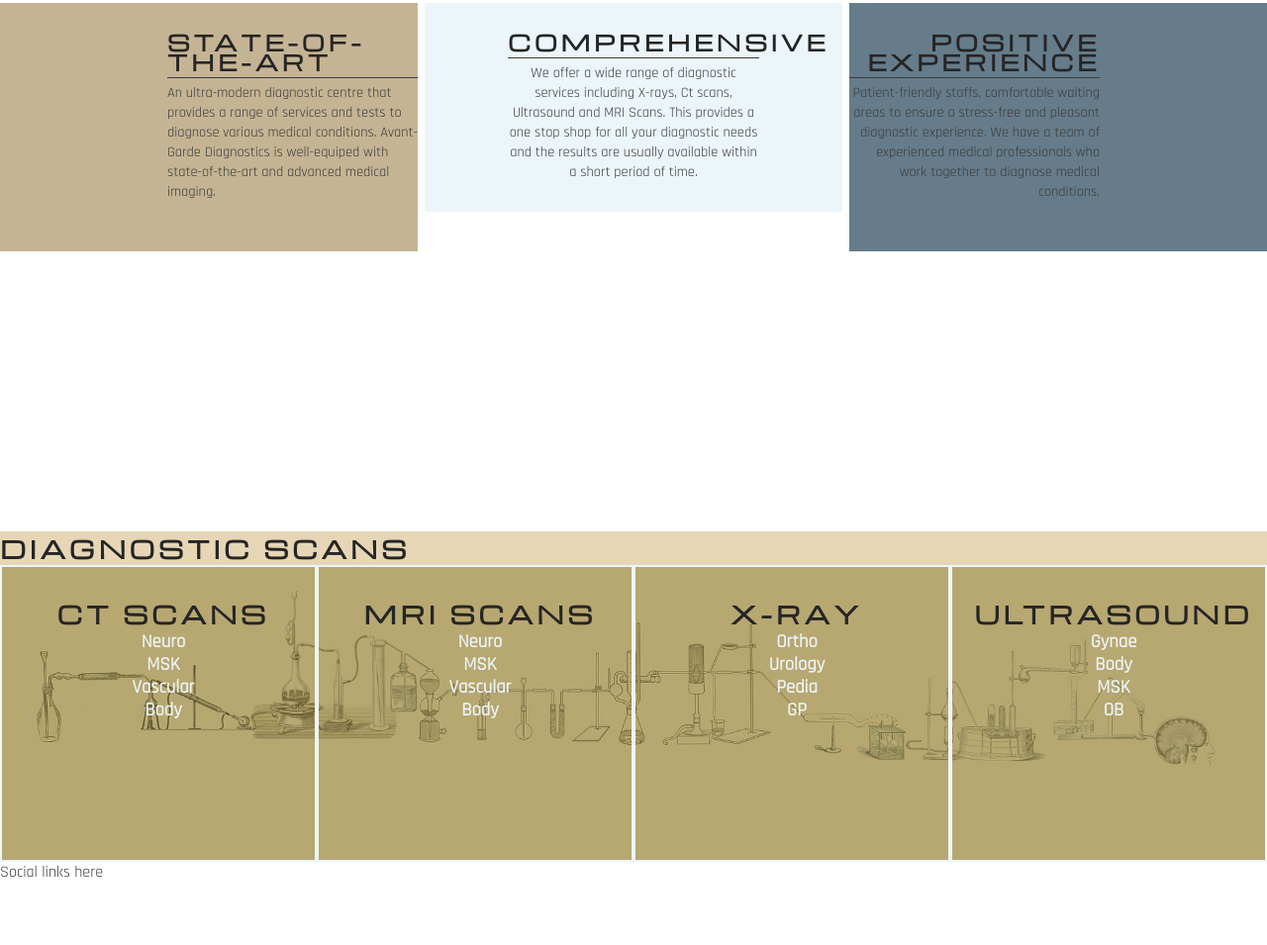
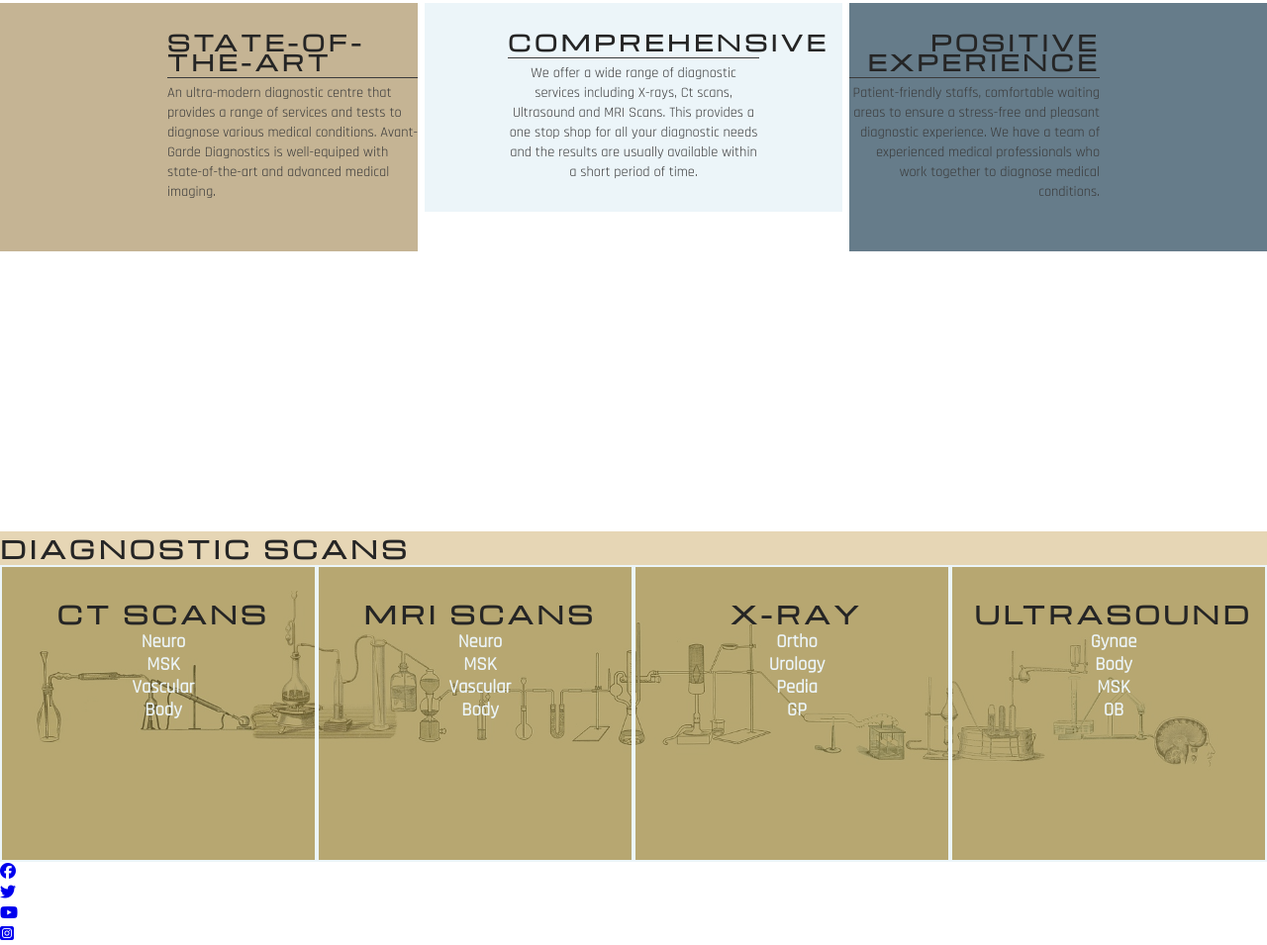
Before and after one commit to CanonKG/CI-Project1-Avant-garde, a plain HTML site: page index.html in a window 1280 px wide. Shown: the part 779-1734 px from the top of the page at 99% size. Before the commit the page ends 1671 px from the top, so only its background shows below. Drawn offline with nearby package versions, Linux system fonts and the light colour scheme.

Commit message:
Add social media icons to footer

```diff
--- a/assets/css/style.css
+++ b/assets/css/style.css
@@ -194,3 +194,7 @@ hr {
     border: 2px solid #ecf5f9;
     box-sizing: border-box;
 }
+
+#scan h3 {
+    color: #ecf5f9;
+}
--- a/index.html
+++ b/index.html
@@ -9,6 +9,8 @@
 
     <link rel="stylesheet" href="assets/css/style.css">
     <title>Avant-Garde Diagnostics</title>
+
+    <!-- font awesome script -->
 </head>
 <body>
 
@@ -76,7 +78,7 @@
 
     <!-- Services offered -->
     <section id="scan">
-        <h2>Diagnostic scans</h2>
+        <h1>Diagnostic scans</h1>
         <div>
             <h2>CT scans</h2>
             <h3>Neuro</h3>
@@ -109,7 +111,27 @@
 
     <!-- Social Links -->
     <footer>
-        Social links here
+        <ul>
+            <li>
+                <a href="https://facebook.com" target="_blank" rel="noopener"
+                aria-label="Visit our Facebook page (opens in new tab)"><i class="fa-brands fa-facebook"></i></a>
+            </li>
+            <li>
+                <a href="https://twitter.com" target="_blank" rel="noopener"
+                aria-label="Visit our Twitter page (opens in new tab)"><i class="fa-brands fa-twitter"></i></a>
+            </li>
+            <li>
+                <a href="https://youtube.com" target="_blank" rel="noopener"
+                aria-label="Visit our Youtube page (opens in new tab)"><i class="fa-brands fa-youtube"></i></i></a>
+            </li>
+            <li>
+                <a href="https://instagram.com" target="_blank" rel="noopener"
+                aria-label="Visit our Instagram page (opens in new tab)"><i class="fa-brands fa-square-instagram"></i></a>
+            </li>
+        </ul>
     </footer>
+
+    <!-- font awesome script -->
+    <script src="https://kit.fontawesome.com/554421af4e.js" crossorigin="anonymous"></script>
 </body>
 </html>
```
